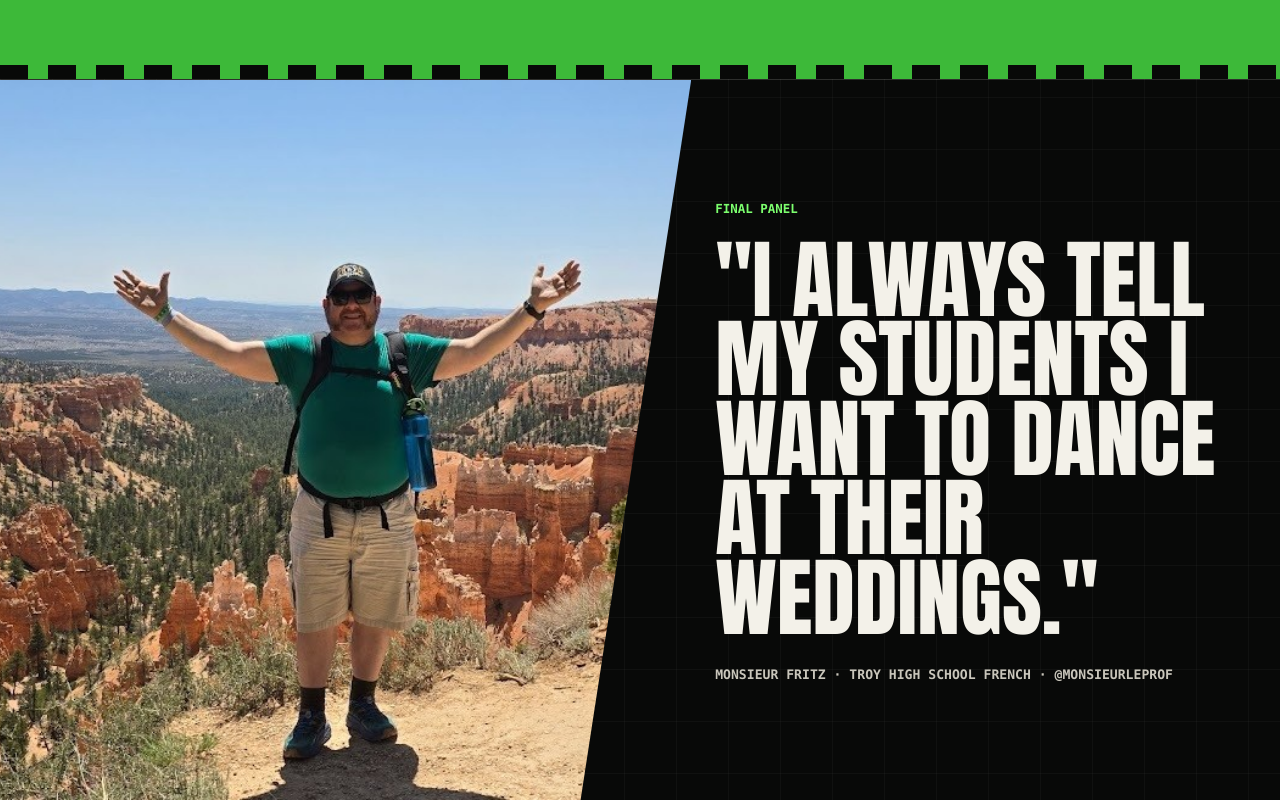
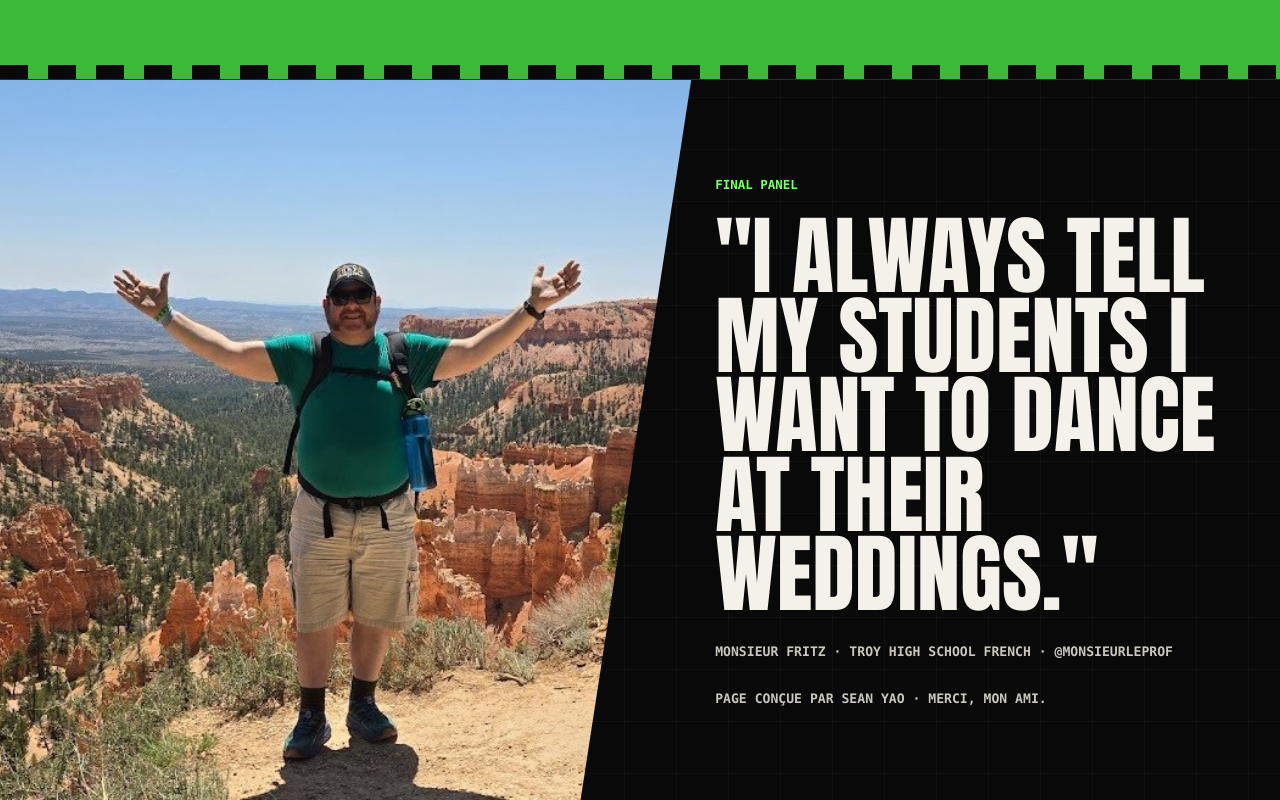
Before and after one commit to spkmall/meet-monsieur-fritz, a plain HTML site: page index.html in a window 1280 px wide. Shown: the part 5051-5851 px from the top of the page. Drawn offline with Linux system fonts and the light colour scheme.

Commit message:
Update index.html

```diff
--- a/index.html
+++ b/index.html
@@ -219,6 +219,7 @@
           "I always tell my students I want to dance at their weddings."
         </blockquote>
         <p class="closer__meta">Monsieur Fritz &middot; Troy High School French &middot; @monsieurleprof</p>
+        <p class="closer__meta">Page conçue par Sean Yao &middot; Merci, mon ami.</p>
       </div>
     </section>
   </main>
```
